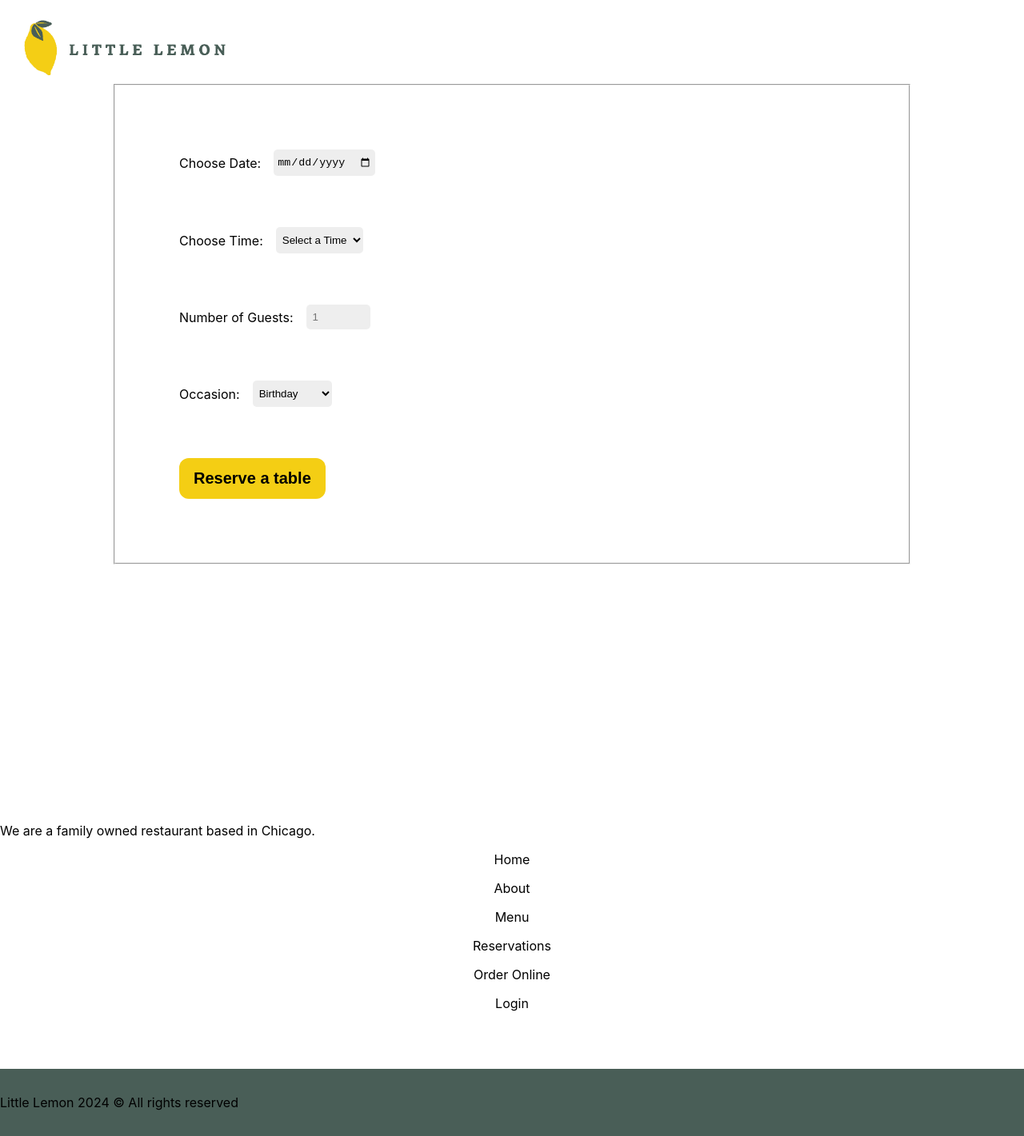
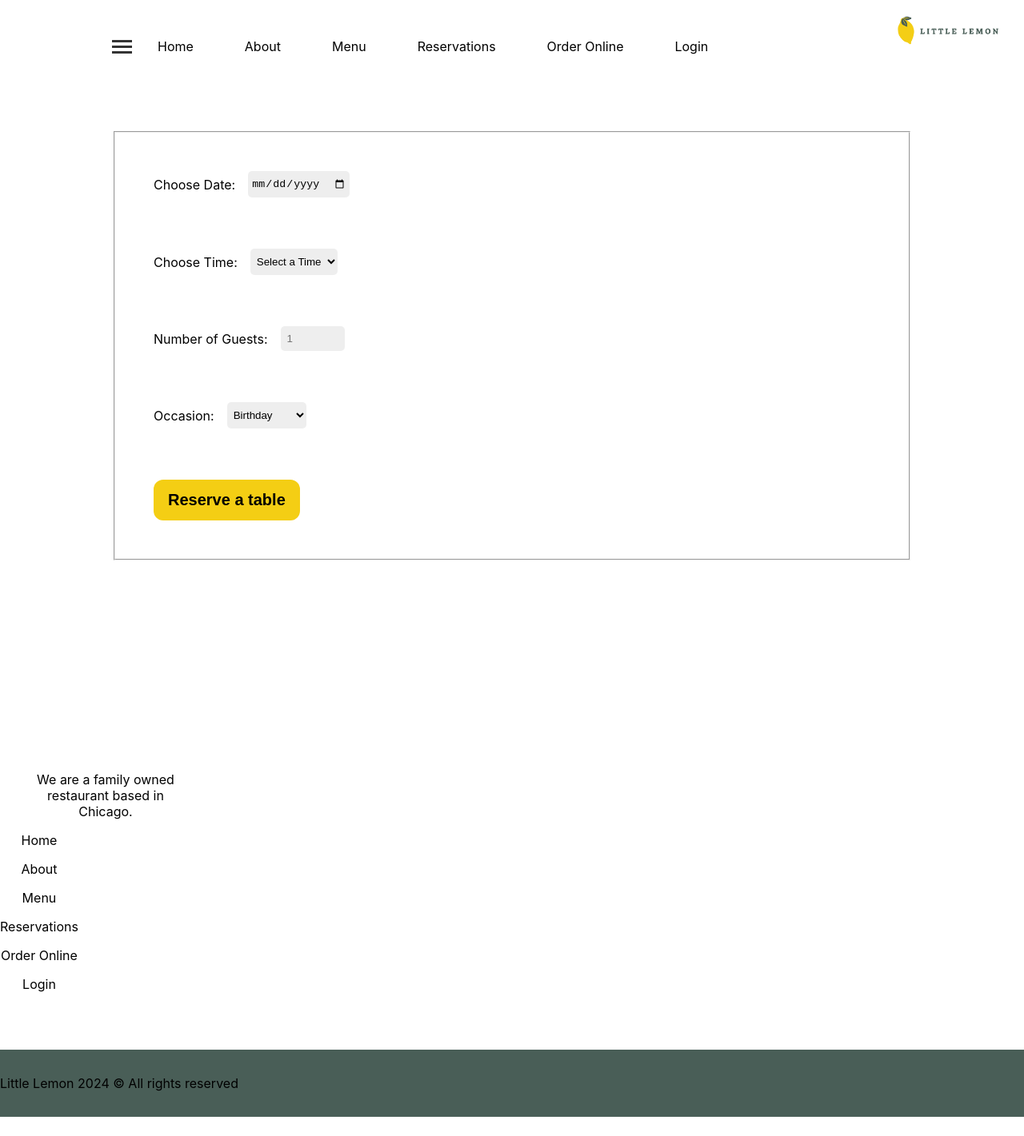
Before and after one commit to songblrd/little-lemon-app, a React (Create React App) app: page /booking in a window 1280 px wide. Shown: the whole page at 80% size. After the commit the page ends 1397 px from the top, so only its background shows below. Built offline with nearby package versions, Linux system fonts and the light colour scheme.

Commit message:
finishing css file, will make more changes later

```diff
--- a/src/App.css
+++ b/src/App.css
@@ -9,15 +9,14 @@ body {
   max-width: 1000px;
   margin: 0 auto;
   padding: .5rem 0;
-
 }
 
 .header-wrapper img {
   margin: auto 0;
   cursor: pointer;
-  width: 20%;
+  width: 10%;
+  right: 30px;
   position: absolute;
-  left: 30px;
 }
 
 .header-wrapper a {
@@ -258,5 +257,239 @@ footer a:hover {
   transition: all 0.3s ease-in-out;
  }
 
+ .hamburger-bar {
+    background: #333333;
+  }
 
+  .mobile-hidden {
+    display: none;
+  }
+
+  .Middlesection {
+    padding: 2rem 0;
+  }
+
+  .Middlesection div {
+    padding: 0 1rem;
+    display: flex;
+    justify-content: center;
+    flex-wrap: wrap;
+  }
+
+  .Middlesection h2 {
+    margin: 0;
+    font-size: 35px;
+  }
+
+  .Middlesection h3 {
+    width: 100vw;
+    text-align: center;
+    font-size: 16px;
+    margin-top: 4px;
+  }
+
+  .Middlesection p {
+    width: 200px;
+    margin: 1rem 1vw 2rem;
+    text-align: center;
+    font-size: 11px;
+  }
+
+  .Middlesection-img {
+    display: none;
+  }
+
+  .Middlesection-img-mobile {
+    width: 20%;
+  }
+
+  .Middlesection button {
+    font-size: 16px;
+    margin: 0 18vw;
+  }
+
+  .bookingform {
+    margin: 1rem .5rem;
+  }
+
+  .bookingform fieldset {
+    padding: 0;
+  }
+
+  footer section {
+    justify-content: center;
+    flex-wrap: wrap;
+    margin: 0 auto 4rem;
+  }
+
+  .info {
+    display: flex;
+    flex-direction: column;
+    align-items: center;
+    margin: 0 2rem;
+  }
+
+  .info img {
+    cursor: pointer;
+    width: 200px;
+  }
+
+  .info p {
+    text-align: center;
+    width: 200px;
+  }
+
+  .details {
+    display: flex;
+    flex-wrap: wrap;
+    justify-content: space-between;
+    width: 300px;
+    gap: 1rem;
+  }
+
+  .details div {
+    display: flex;
+    width: 300px;
+    flex-direction: column;
+    flex: 1 1 auto;
+  }
+
+  .details h3, li {
+    text-align: center;
+  }
+
+  .copyright {
+    text-align: center;
+  }
 }
+
+@media screen and (min-width: 640px) {
+  .nav-links.visible {
+    padding: 50px 0;
+  }
+
+  .Middlesection p {
+    padding: 0 18vw;
+    margin: 1rem 1rem 2rem;
+    width: 300px;
+  }
+
+  .mobile-hidden {
+    display: inline-block;
+  }
+
+  .details {
+    width: 600px;
+    flex-wrap: nowrap;
+  }
+
+  .details div {
+    display: flex;
+    flex-direction: column;
+    flex: 1 1 auto;
+    width: 300px;
+  }
+}
+
+
+@media screen and (min-width: 768px) {
+  .Middlesection p {
+    margin: 1rem 4rem 2rem;
+  }
+}
+
+@media screen and (min-width: 1024px) {
+  .bookingform {
+    margin: 3rem auto;
+  }
+
+  .bookingform fieldset {
+    padding: 1rem;
+  }
+
+  .info {
+    align-items: flex-start;
+  }
+}
+
+
+@media  screen and (max-width: 1280px) {
+  .navbar {
+    display: flex;
+    justify-content: space-between;
+    align-items: center;
+  }
+
+  .nav-links {
+    display: flex;
+  }
+
+  nav a {
+    color: black;
+  }
+
+  nav a:hover {
+    text-decoration: underline solid black;
+  }
+
+  .navbar {
+    display: flex;
+    justify-content: space-between;
+    align-items: center;
+  }
+
+  .nav-links {
+    list-style: none;
+    display: flex;
+    align-items: center;
+    padding: 0;
+    margin: 0;
+  }
+
+  nav li:nth-child(7) {
+    padding-right: 0;
+  }
+
+  .Middlesection {
+    padding: 5rem 0;
+  }
+
+  .Middlesection div {
+    margin: 0 auto 0;
+    padding: 0;
+    justify-content: flex-start;
+  }
+
+  .Middlesection h2 {
+    font-size: 2.5rem;
+    margin-top: 0;
+  }
+
+  .Middlesection h3 {
+    text-align: left;
+    font-size: 20px;
+    margin: 4px 0 8px;
+  }
+
+  .Middlesection p {
+    font-size: 20px;
+    width: 520px;
+    line-height: 1.5;
+    text-align: left;
+    margin: 1rem 0 2rem;
+    padding: 0;
+  }
+
+  .Middlesection-img-mobile {
+    display: none;
+  }
+
+  .Middlesection button {
+    font-size: 16px;
+    margin: 0 30vw 0;
+  }
+
+  .Middlesection-img {
+    display: block;
+  }
+}
--- a/src/Footer.js
+++ b/src/Footer.js
@@ -10,7 +10,7 @@ const Footer = () => {
                     <img src='logo.png' alt='logo two'/>
                     <p>We are a family owned restaurant based in Chicago.</p>
                 </div>
-                <div className="company-details">
+                <div className="details">
                     <ul>
                      <li><a href='/'>Home</a></li>
                      <li><a href='/'>About</a></li>
```
